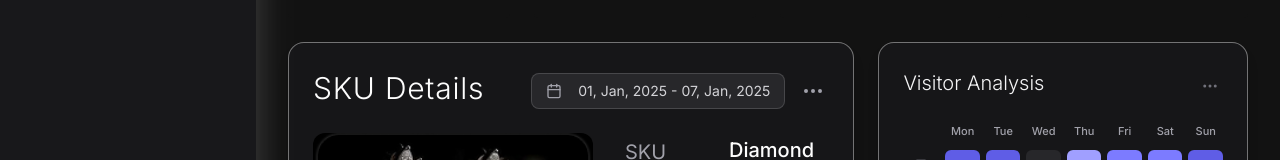
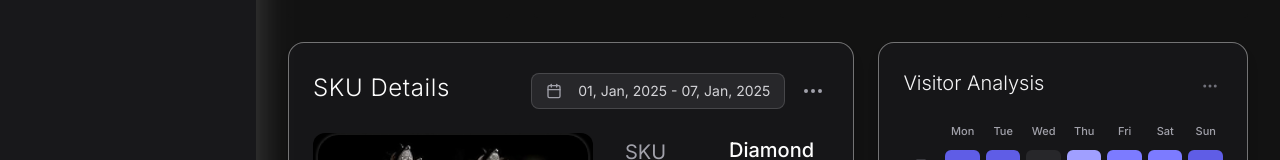
Before and after one commit to Camarin-AI/3d-analytics-dashboard, a Next.js app: page /sku in a window 1280 px wide. Shown: the part 382-542 px from the top of the page. Built offline with nearby package versions, Linux system fonts and the light colour scheme.

Commit message:
SKU-font improved

```diff
--- a/components/sku-details.tsx
+++ b/components/sku-details.tsx
@@ -99,7 +99,7 @@ export function SkuDetails() {
       }}
     >
       <CardHeader className="flex flex-row items-center justify-between p-0 mb-6">
-        <CardTitle className="text-3xl font-light tracking-wide" style={{ color: colors.textPrimary }}>
+        <CardTitle className="text-2xl font-light font-sans tracking-wide" style={{ color: colors.textPrimary }}>
           SKU Details
         </CardTitle>
         <div className="flex items-center gap-3">
```
